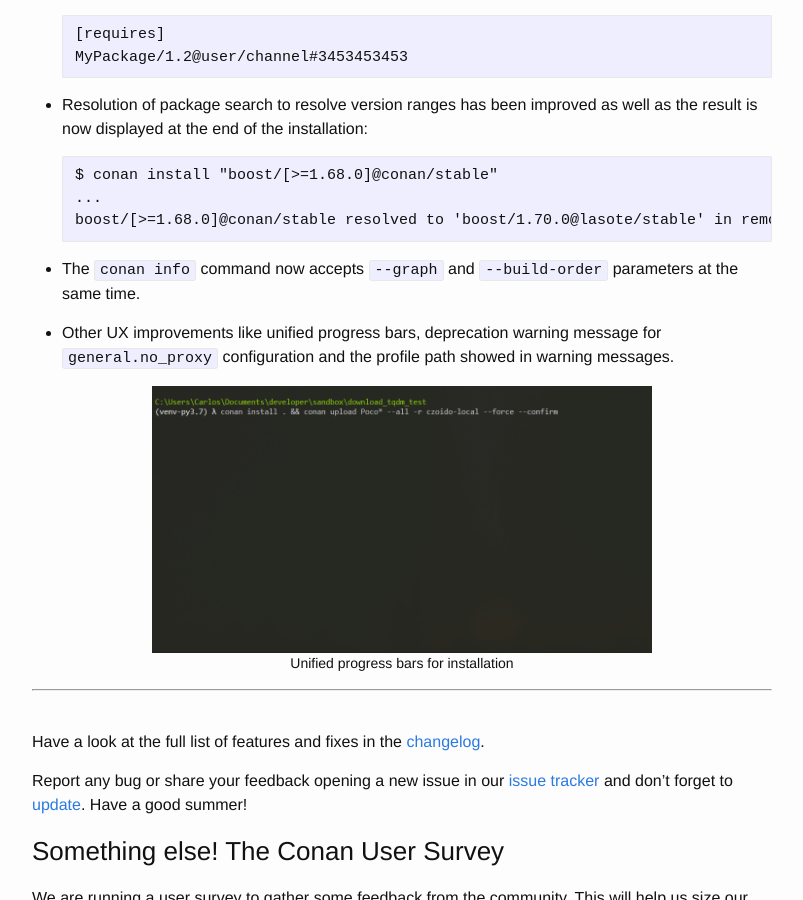
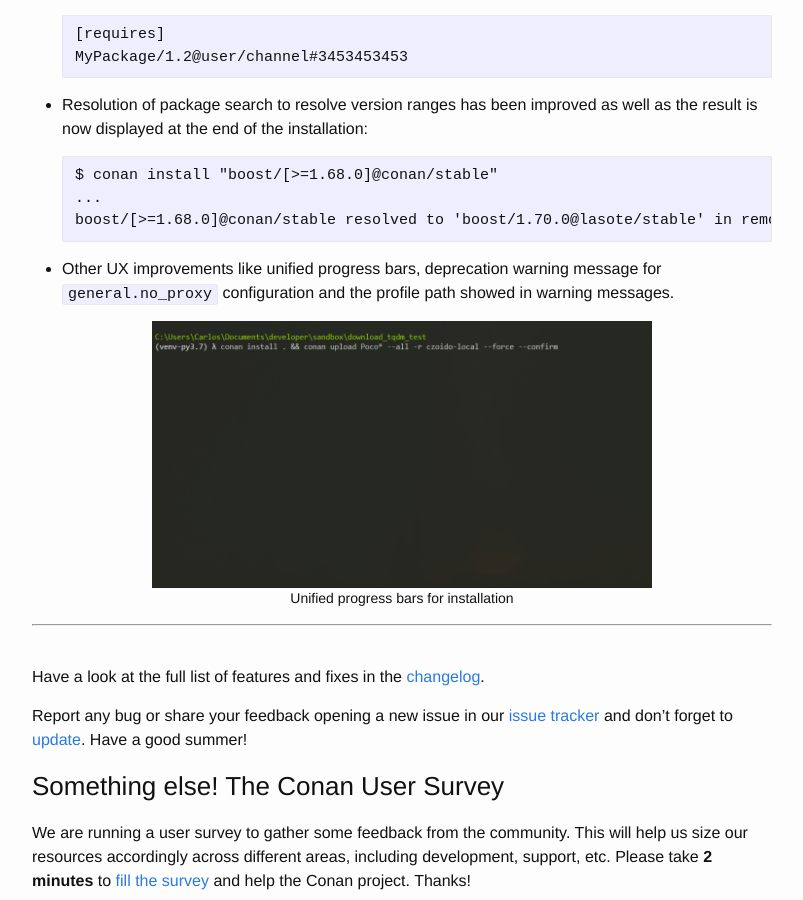
Before and after one commit to conan-io/conan-io.github.io, a Jekyll site: the page built from _posts/2019-07-15-New-conan-release-1-17.markdown, in a window 1280 px wide and 900 px high, scrolled down 2984 px. Shown: the whole window, without its empty margins (238-1041 px from the left). Built offline with Jekyll 4.4.1, drawn with Linux system fonts in a browser that asks for light colours; comment, search, counter and statistics services are not loaded.

Commit message:
removed conan info

````diff
--- a/_posts/2019-07-15-New-conan-release-1-17.markdown
+++ b/_posts/2019-07-15-New-conan-release-1-17.markdown
@@ -110,8 +110,6 @@ There has been some improvements and deprecations in favor of the new syntax:
   boost/[>=1.68.0]@conan/stable resolved to 'boost/1.70.0@lasote/stable' in remote 'conan-center'
   ```
 
-- The ``conan info`` command now accepts ``--graph`` and ``--build-order`` parameters at the same time.
-
 - Other UX improvements like unified progress bars, deprecation warning message for ``general.no_proxy`` configuration and the profile path
   showed in warning messages.
 
````
